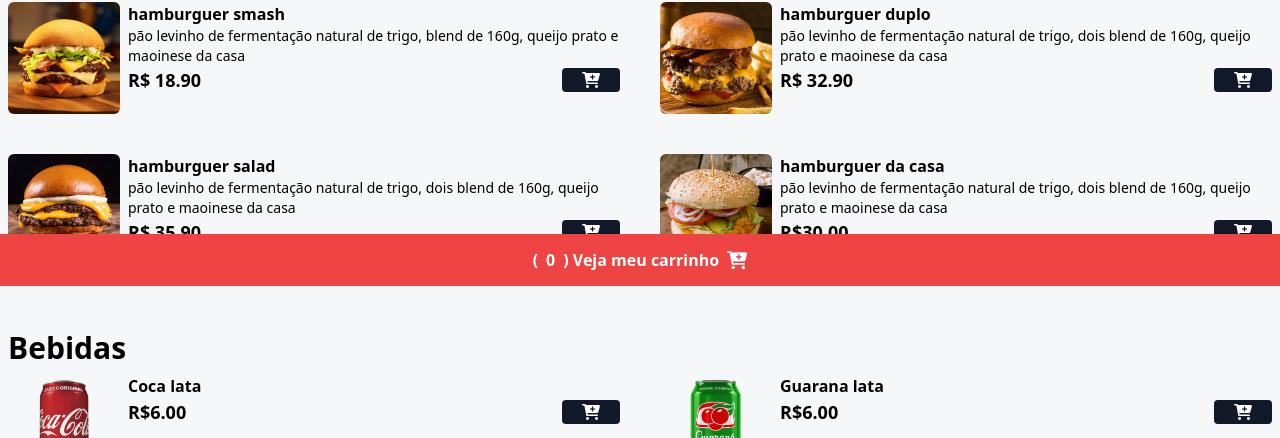
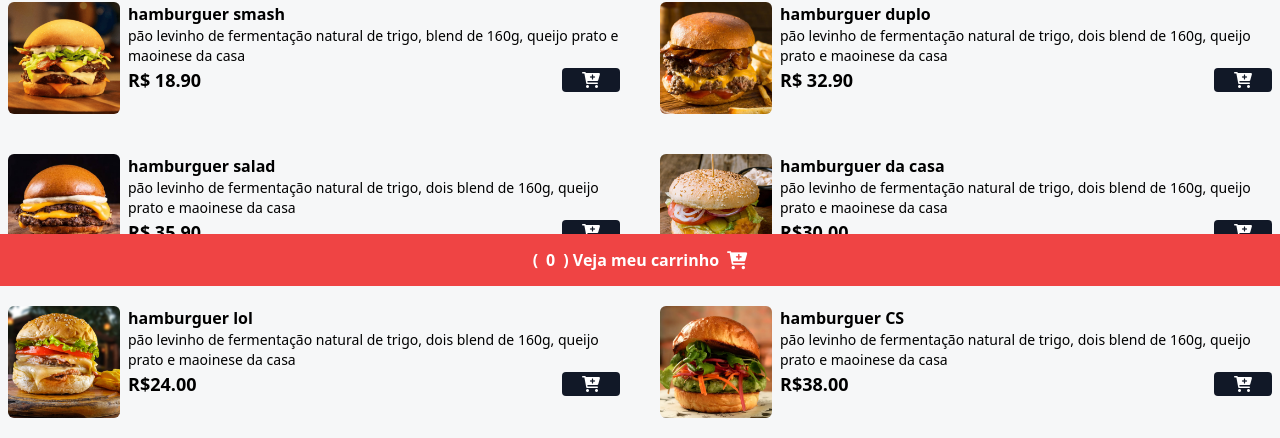
Before and after one commit to LuisHenriqueADP/CARDAPIO-ONLINE, a website: page index.html in a window 1280 px wide. Shown: the part 514-952 px from the top of the page. Drawn offline with nearby package versions, Linux system fonts and the light colour scheme.

Commit message:
Update index.html

```diff
--- a/index.html
+++ b/index.html
@@ -114,6 +114,44 @@
                     </div>
                  </div>
             </div>
+            <div class="flex gap-2">
+                <img src="./assets/hamb-5.png"
+                 alt="Hamburguer lol"
+                 class="w-28 h-28 rounded-md hover:scale-110 hover:-rotate-2 duration-300"/>
+
+                 <div>
+                    <p class="font-bold">hamburguer lol</p>
+                    <p class="text-sm">pão levinho de fermentação natural de trigo, dois blend de 160g, queijo prato e maoinese da casa</p>
+
+                    <div class="flex items-center gap-2 justify-between">
+                        <p class="font-bold text-lg">R$24.00</p>
+                        <button class="bg-gray-900 px-5 rounded add-to-cart-btn"
+                        data-name="hamburguer lol"
+                        data-price="24.00">
+                            <i class="fa fa-cart-plus text-1g text-white"></i>
+                        </button>
+                    </div>
+                 </div>
+            </div>
+            <div class="flex gap-2">
+                <img src="./assets/hamb-8.png"
+                 alt="Hamburguer cs"
+                 class="w-28 h-28 rounded-md hover:scale-110 hover:-rotate-2 duration-300"/>
+
+                 <div>
+                    <p class="font-bold">hamburguer CS</p>
+                    <p class="text-sm">pão levinho de fermentação natural de trigo, dois blend de 160g, queijo prato e maoinese da casa</p>
+
+                    <div class="flex items-center gap-2 justify-between">
+                        <p class="font-bold text-lg">R$38.00</p>
+                        <button class="bg-gray-900 px-5 rounded add-to-cart-btn"
+                        data-name="hamburguer cs"
+                        data-price="38.00">
+                            <i class="fa fa-cart-plus text-1g text-white"></i>
+                        </button>
+                    </div>
+                 </div>
+            </div>
 
         </main>
 
```
